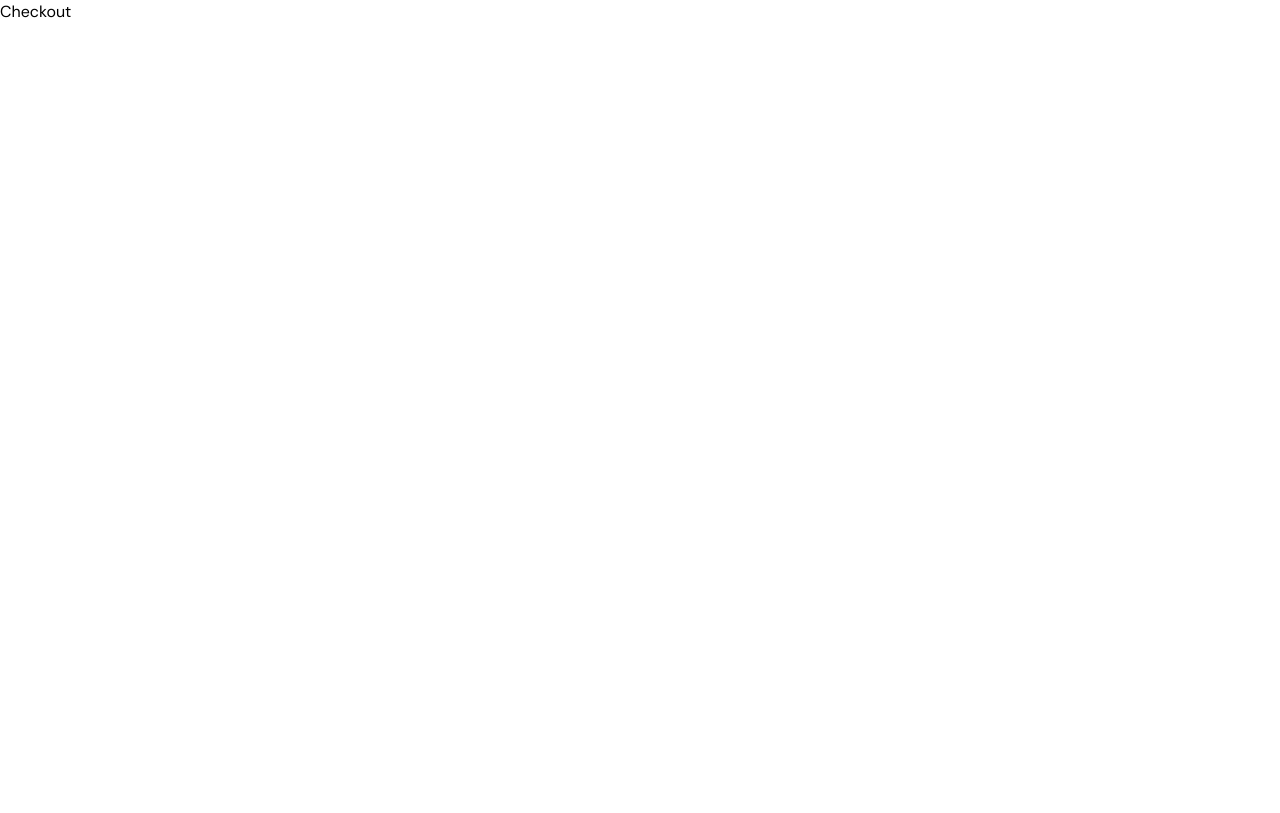
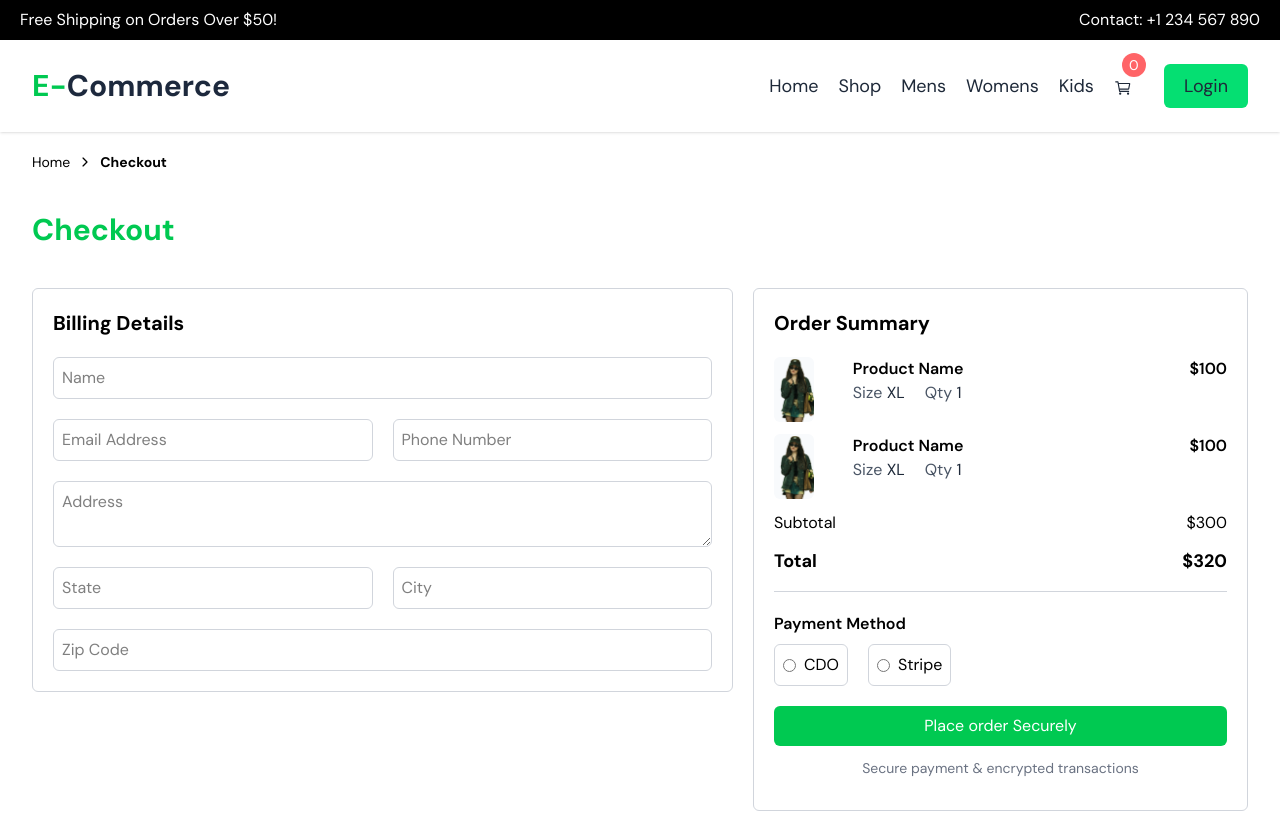
Before and after one commit to layesow/frontend-Ecommerce-React-MERN, a React app: page /checkout in a window 1280 px wide. Shown: the top 813 px of the page. Built offline with nearby package versions, Linux system fonts and the light colour scheme; the HTML template or start-up script is replaced by a standard one.

Commit message:
creation de la page checkout

```diff
--- a/src/pages/Checkout.jsx
+++ b/src/pages/Checkout.jsx
@@ -1,8 +1,137 @@
 import React from 'react'
+import Layout from '../components/layouts/Layout'
+import { IoIosArrowForward } from "react-icons/io";
+import { Link } from 'react-router-dom';
+import ProductImage3 from '../assets/product3.png'
+
 
 const Checkout = () => {
   return (
-    <div>Checkout</div>
+    <Layout>
+      {/* breadcrump */}
+        <div className="max-w-360 lg:px-8 px-5 mx-auto py-5">
+          <div className="flex items-center gap-x-2 text-sm">
+            <Link>Home</Link>
+            <IoIosArrowForward />
+            <Link className="font-bold">Checkout</Link>
+          </div>
+        </div>
+
+        {/* title */}
+        <div className="max-w-360 lg:px-8 px-5 mx-auto py-5">
+          <div className="flex text-4xl gap-x-2 text-green-500">
+            <h1 className="text-3xl font-bold">Checkout</h1>
+          </div>
+        </div>
+
+        {/* main containner */}
+        <div className="max-w-360 lg:px-8 px-5 mx-auto py-5">
+          <div className="grid grid-cols-12 gap-5">
+
+            <div className="lg:col-span-7 col-span-12">
+              {/* billing details */}
+              <div className="border border-gray-300 p-5 rounded-md mb-5">
+                <h2 className="text-xl font-bold mb-5">Billing Details</h2>
+                <form className="grid grid-cols-2 gap-5">
+                  <input type="text" placeholder="Name" className="border border-gray-300 p-2 rounded-md w-full col-span-2"/>
+                  <input type="email" placeholder="Email Address" className="border border-gray-300 p-2 rounded-md w-full"/>
+                  <input type="text" placeholder="Phone Number" className="border border-gray-300 p-2 rounded-md w-full"/>
+                  <textarea placeholder="Address" className="border border-gray-300 p-2 rounded-md w-full col-span-2"></textarea>
+                  <input type="text" placeholder="State" className="border border-gray-300 p-2 rounded-md w-full"/>
+                  <input type="text" placeholder="City" className="border border-gray-300 p-2 rounded-md w-full"/>
+                  <input type="text" placeholder="Zip Code" className="border border-gray-300 p-2 rounded-md w-full col-span-2"/>
+                </form>
+              </div>
+            </div>
+
+            <div className="lg:col-span-5 col-span-12">
+              {/* order summary */}
+              <div className="border border-gray-300 p-5 rounded-md mb-5">
+                <h2 className="text-xl font-bold mb-5">Order Summary</h2>
+                {/* add image qti size prise */}
+                <div className="grid grid-cols-12 gap-5 mb-3">
+                  {/* image */}
+                  <div className="col-span-2">
+                    <img src={ProductImage3} alt="Product" className="w-10 rounded-md bg-slate-50" />
+                  </div>
+
+                  {/* titte, size qty */}
+                  <div className="col-span-8">
+                    <h3 className="font-semibold">Product Name</h3>
+                    <div className="flex space-x-5">
+                      <div className="text-gray-600">Size <span className='text-gray-800'>XL</span></div>
+                      <div className="text-gray-600">Qty <span className='text-gray-800'>1</span></div>
+                    </div>
+                  </div>
+
+                  {/* price */}
+                  <div className="col-span-2 font-semibold text-right">
+                    $100
+                  </div>
+
+                </div>
+
+                <div className="grid grid-cols-12 gap-5 mb-3">
+                  {/* image */}
+                  <div className="col-span-2">
+                    <img src={ProductImage3} alt="Product" className="w-10 rounded-md bg-slate-50" />
+                  </div>
+
+                  {/* titte, size qty */}
+                  <div className="col-span-8">
+                    <h3 className="font-semibold">Product Name</h3>
+                    <div className="flex space-x-5">
+                      <div className="text-gray-600">Size <span className='text-gray-800'>XL</span></div>
+                      <div className="text-gray-600">Qty <span className='text-gray-800'>1</span></div>
+                    </div>
+                  </div>
+
+                  {/* price */}
+                  <div className="col-span-2 font-semibold text-right">
+                    $100
+                  </div>
+
+                </div>
+
+                <div className="flex justify-between mb-3">
+                  <div>Subtotal</div>
+                  <div>$300</div>
+                </div>
+                <div className="flex justify-between font-bold text-lg border-b border-gray-300 pb-4">
+                  <div>Total</div>
+                  <div>$320</div>
+                </div>
+                {/* paiement methode */}
+                <div className="mt-5">
+                  <h3 className="font-semibold mb-2">Payment Method</h3>
+                  <div className="flex space-x-5">
+
+                    <div className="border border-gray-300 p-2 rounded-md cursor-pointer">
+                      <div className="flex items-center">
+                        <input type="radio" name="payment" id="paypal" className="mr-2"/>
+                        <span htmlFor="paypal">CDO</span>
+                      </div>
+                    </div>
+
+                    <div className="border border-gray-300 p-2 rounded-md cursor-pointer">
+                      <div className="flex items-center">
+                        <input type="radio" name="payment" id="credit-card" className="mr-2"/>
+                        <span htmlFor="credit-card">Stripe</span>
+                      </div>
+                    </div>
+
+                  </div>
+                  <button className="w-full bg-green-500 text-white py-2 rounded-md mt-5 hover:bg-green-600 transition">Place order Securely</button>
+                  <div className="text-sm text-gray-500 text-center py-3">
+                    Secure payment & encrypted transactions
+                  </div>
+                </div>
+
+              </div>
+            </div>
+          </div>
+        </div>
+    </Layout>
   )
 }
 
```
